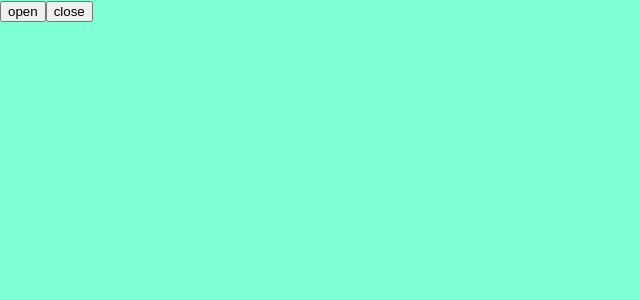
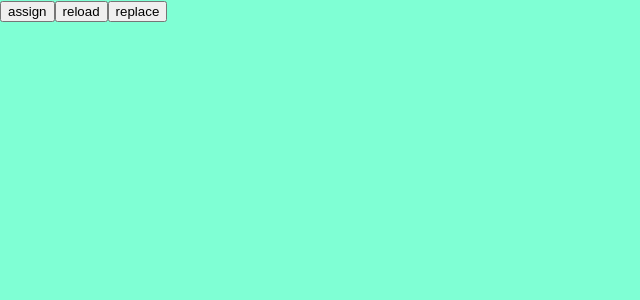
Before and after one commit to ElmiraDzhy/ReactIntro, a React (Create React App) app: page / in a window 1280 px wide. Shown: the top 300 px of the page, without its empty margins (0-640 px from the left). Built offline with nearby package versions, Linux system fonts and the light colour scheme.

Commit message:
Add asign, replace and reload methods example

```diff
--- a/src/App.js
+++ b/src/App.js
@@ -2,8 +2,10 @@
 function App() {
   return (
     <>
-      <button onClick={window.open}>open</button>
-      <button onClick={window.close}>close</button>
+      <button onClick={() => window.location.assign('https://redux.js.org/')}>assign</button>
+      <button onClick={() => window.location.reload() }>reload</button>
+      <button onClick={() => window.location.replace('https://redux.js.org/')}>replace</button>
+
     </>
   );
 }
```
